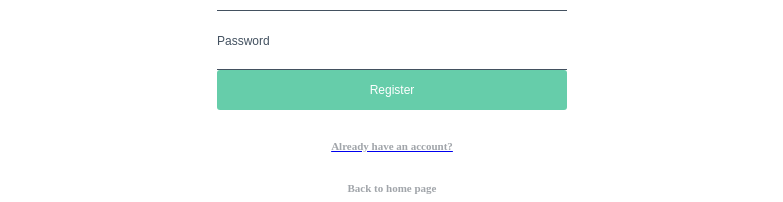
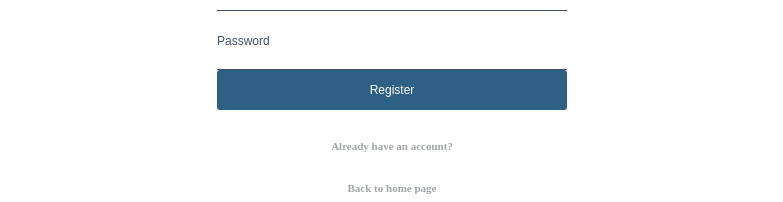
Before and after one commit to Dovis91/Final-Project, a React (Create React App) app in the folder client/: page /register in a window 1280 px wide. Shown: the part 432-634 px from the top of the page, without its empty margins (248-1031 px from the left). Built offline with nearby package versions, Linux system fonts and the light colour scheme.

Commit message:
register updated + css

```diff
--- a/client/src/Components/LoginRegister/Register.jsx
+++ b/client/src/Components/LoginRegister/Register.jsx
@@ -38,7 +38,7 @@ const Register = () => {
         <form autoComplete="off" onSubmit={registration}>
           <h2>Register</h2>
           <input
-            className={styles.input}
+            className={styles.inputRegLog}
             type="email"
             name="email"
             placeholder="email@email.com"
@@ -46,7 +46,7 @@ const Register = () => {
             onChange={(e) => setEmail(e.target.value)}
           />
           <input
-            className={styles.input}
+            className={styles.inputRegLog}
             type="text"
             name="username"
             placeholder="username"
@@ -54,7 +54,7 @@ const Register = () => {
             onChange={(e) => setUsername(e.target.value)}
           />
           <input
-            className={styles.input}
+            className={styles.inputRegLog}
             type="password"
             name="password"
             placeholder="Password"
@@ -70,7 +70,9 @@ const Register = () => {
         <Link to="/login">
           <span className={styles.forgot}>Already have an account?</span>
         </Link>
-        <span className={styles.forgot}>Back to home page</span>
+        <Link to="/">
+          <span className={styles.forgot}>Back to home page</span>
+        </Link>
       </div>
     </div>
   );
--- a/client/src/Components/LoginRegister/Register.module.css
+++ b/client/src/Components/LoginRegister/Register.module.css
@@ -4,13 +4,13 @@
 }
 
 h2 {
-  color: #6d7781;
+  color: #a1a5aa;
   font-size: 15px;
   font-weight: bold;
   font-size: 3.6em;
   text-align: center;
   margin-bottom: 20px;
-  margin-top: 20px;
+  margin-top: 10rem;
 }
 
 span {
@@ -26,9 +26,13 @@ span {
   margin-left: -175px;
 }
 
-input[type="text"],
-input[type="email"],
-input[type="password"] {
+.login a {
+  text-decoration: none;
+}
+
+.inputRegLog[type="text"],
+.inputRegLog[type="email"],
+.inputRegLog[type="password"] {
   width: 350px;
   padding: 20px 0px;
   background: transparent;
@@ -37,10 +41,6 @@ input[type="password"] {
   outline: none;
   color: #6d7781;
   font-size: 16px;
-}
-
-input[type="checkbox"] {
-  display: none;
 }
 
 label {
@@ -61,8 +61,8 @@ label {
   background: #435160;
 }
 
-input[type="submit"] {
-  background: #66cdaa;
+.animated[type="submit"] {
+  background: #2e6085;
   border: 0;
   width: 350px;
   height: 40px;
@@ -72,8 +72,8 @@ input[type="submit"] {
   cursor: pointer;
   transition: background 0.3s ease-in-out;
 }
-input[type="submit"]:hover {
-  background: #16aa56;
+.animated[type="submit"]:hover {
+  background: #2e6085;
   animation-name: shake;
 }
 
```
